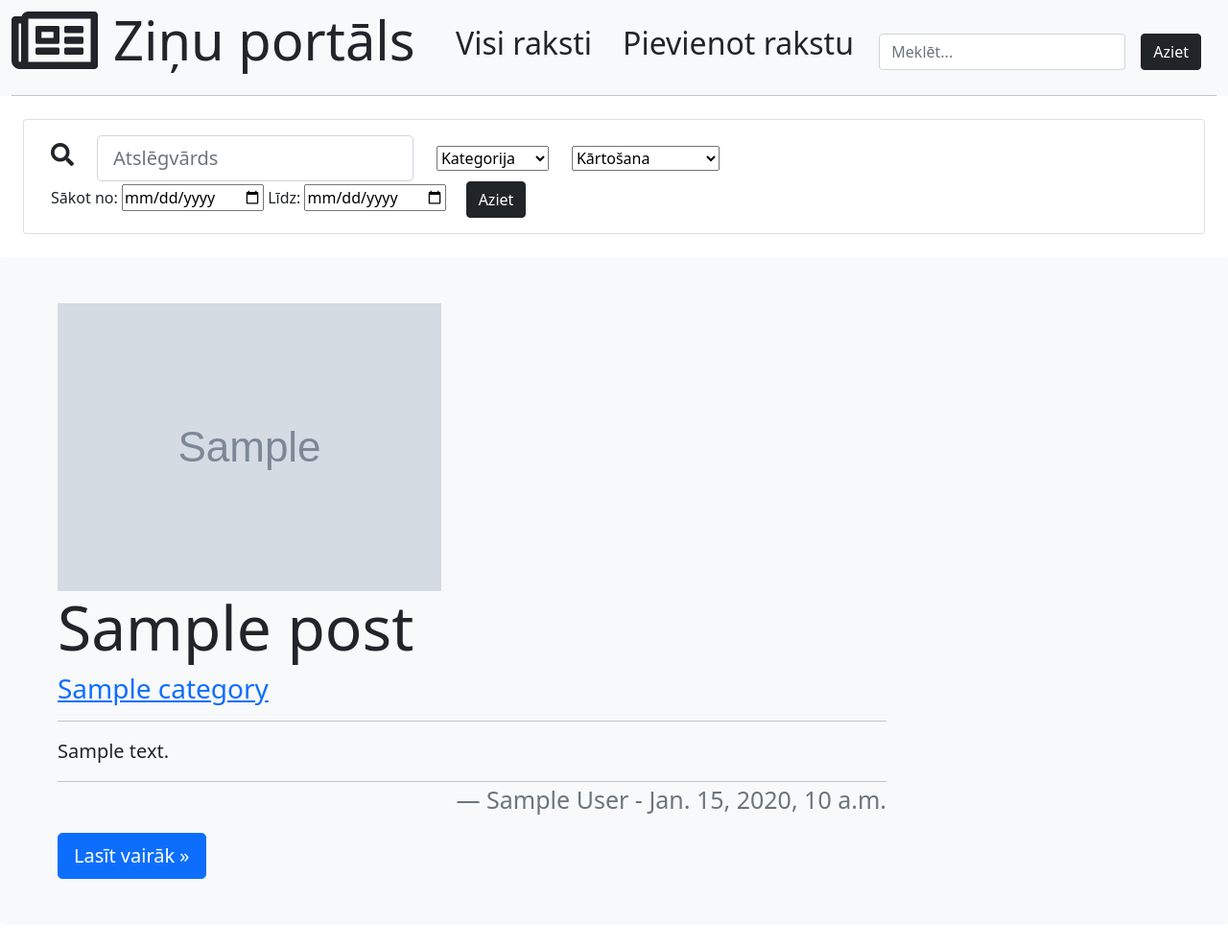
After one commit to klavssprugevics/news_page-django, a Django app: template templates/all_posts.html in a window 1280 px wide. The commit adds this page. Shown: the whole page at 96% size. Run offline with Django 3.2, Linux system fonts and the light colour scheme; the template is opened without the code that fills it: most values are stand-ins (such as "Sample title", 1, 10 or a date in 2020); grey boxes marked "Sample" are stand-in pictures; some libraries are stand-ins or nearby versions.

Commit message:
All posts and filtering

```diff
--- a/news_list/urls.py
+++ b/news_list/urls.py
@@ -11,4 +11,5 @@ urlpatterns = [
     path('add', views.new_post, name="new_post"),
     path('delete/<post_id>', views.delete_post, name='delete'),
     path('edit/<post_id>', views.edit_post, name='edit'),
+    path('posts', views.all_posts, name='all_posts'),
 ]
--- /dev/null
+++ b/templates/all_posts.html
@@ -0,0 +1,56 @@
+{% extends 'base.html' %}
+{% block content %}
+<form class="container-fluid col-auto card card-sm m-4" method="post">
+    {% csrf_token %}
+    <div class="card-body row align-items-center">
+        <div class="col-auto">
+            <i class="fas fa-search h4 text-body"></i>
+        </div>
+        <div class="col-auto">
+            <input id="id_keyword" name="keyword" class="form-control form-control-lg form-control-borderless" type="text" placeholder="Atslēgvārds" maxlength="20">
+        </div>
+        <div class="col-auto">
+            <select id="id_category" name="category" class="custom-select">
+                <option value="" selected>Kategorija</option>
+                <option value="Sport">Sports</option>
+                <option value="Culture">Kultūra</option>
+                <option value="Technology">Tehnoloģijas</option>
+                <option value="Other">Cits</option>
+            </select>
+        </div>
+        <div class="col-auto">
+            <select id="id_sort" name="sort" class="custom-select">
+                <option value="" selected>Kārtošana</option>
+                <option value="byNewest">Jaunākie vispirms</option>
+                <option value="byOldest">Vecākie vispirms</option>
+            </select>
+        </div>
+        <div class="col-auto">
+            <label>Sākot no:</label>
+            <input id="id_startDate" name="startDate" type="date">
+            <label>Līdz:</label>
+            <input id="id_endDate" name="endDate" type="date">
+            <button type="submit" class="btn btn-dark mx-3" >Aziet</button>
+        </div>
+    </div>
+</form>
+{% for post in posts %}
+<main class="container-fluid">
+    <div class="row bg-light p-5 rounded">
+        <div class="col">
+            <img src="{{post.thumbnail.url}}" style="width:400px;"/>
+        </div>
+        <div class="col-md-9 mt-0">
+            <h1 class="display-3">{{post.title}}</h1>
+            <h3><a class="" href="">{{post.category}}</a></h3>
+            <hr/>
+            <p class="lead">{{post.description}}</p>
+            <hr/>
+            <figcaption class="blockquote-footer text-end" style="font-size:25px;">{{post.author}} - {{post.date}}</figcaption>
+            <a class="btn btn-lg btn-primary" href="{{post.get_absolute_url}}" role="button">Lasīt vairāk &raquo;</a>
+        </div>
+    </div>
+<br/>
+{% endfor %}
+</main>
+{% endblock content %}
--- a/templates/base.html
+++ b/templates/base.html
@@ -17,7 +17,7 @@
                 <i class="far fa-newspaper fa-5x"></i>
                 <a href="{% url 'news_list:homepage' %}" class="nav-link link-dark display-4">Ziņu portāls</a>
                 <ul class="nav align-items-center ms-auto me-auto">
-                    <li><a href="#" class="nav-link link-dark pt-4"><h2>Visi raksti</h2></a></li>
+                    <li><a href="{% url 'news_list:all_posts' %}" class="nav-link link-dark pt-4"><h2>Visi raksti</h2></a></li>
                     <li><a href="{% url 'news_list:new_post' %}" class="nav-link link-dark pt-4"><h2>Pievienot rakstu</h2></a></li>
                 </ul>
                 <form class="pt-4">
```
Also changed, not shown: news_list/forms.py (+8 -0 lines), news_list/views.py (+52 -2 lines), templates/post_view.html (renamed from templates/postview.html).
